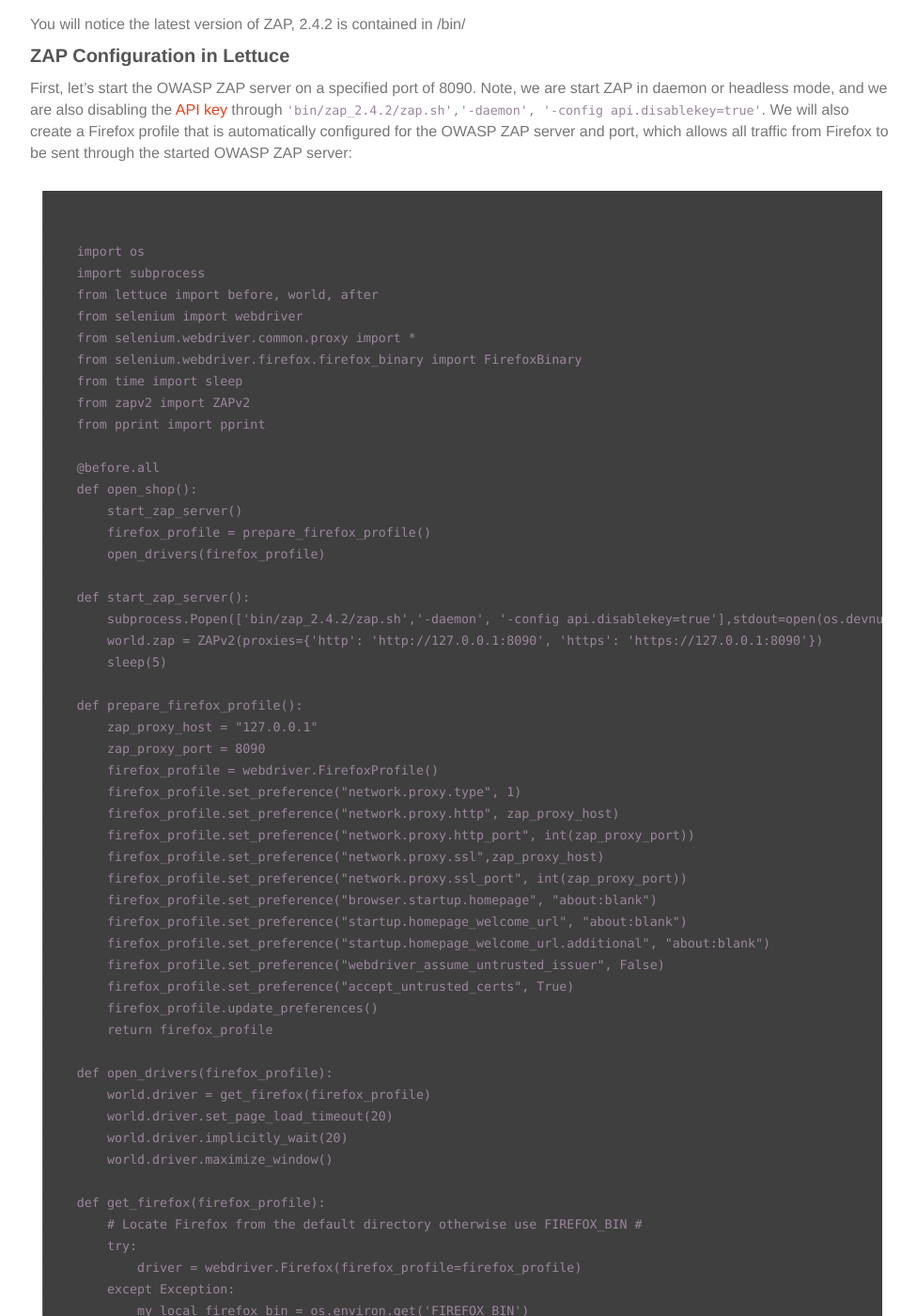
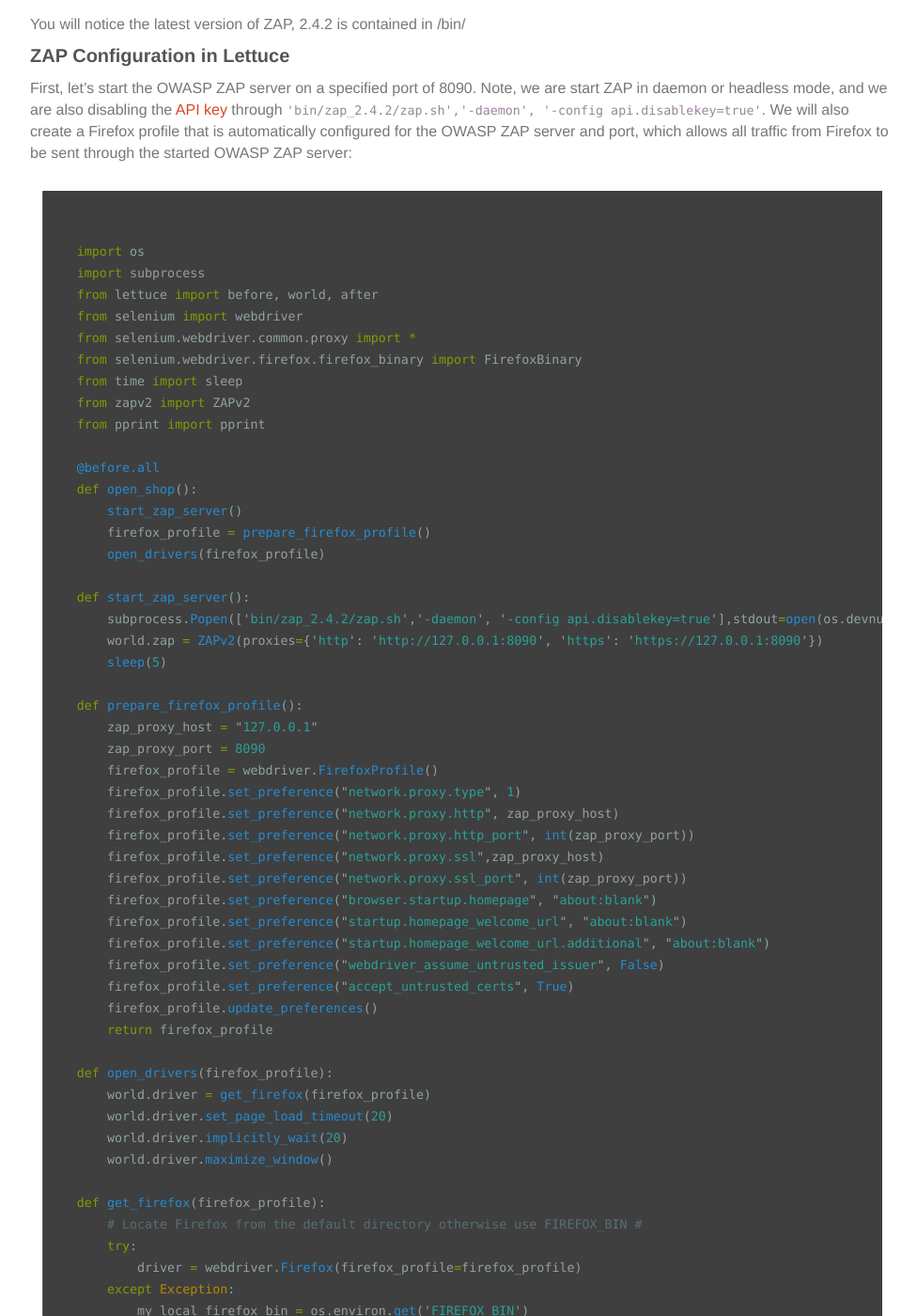
Before and after one commit to the-creative-tester/blog, a Jekyll site: the page built from _posts/2015-11-28-Python-Security-Automation.md, in a window 1280 px wide and 1400 px high, scrolled down 1763 px. Shown: the whole window at 94% size, without its empty margins (148-1124 px from the left). Built offline with Jekyll 4.4.1, drawn with Linux system fonts in a browser that asks for light colours; nearby versions of some CDN libraries; some of the changed text lies outside the part shown.

Commit message:
update syntax highlighting

````diff
--- a/_posts/2015-11-28-Python-Security-Automation.md
+++ b/_posts/2015-11-28-Python-Security-Automation.md
@@ -23,7 +23,7 @@
 Ensure that you have successfully installed Python:
 
 >
-~~~
+~~~ shell
 bash-3.2$ python --version
 Python 2.7.10
 ~~~
@@ -31,7 +31,7 @@
 Ensure that you have successfully installed pip:
 
 >
-~~~
+~~~ shell
 bash-3.2$ pip --version
 pip 6.1.1 from /Library/Frameworks/Python.framework/Versions/2.7/lib/python2.7/site-packages (python 2.7)
 ~~~
@@ -39,7 +39,7 @@
 You can now use the following commands to install the Selenium, OWASP ZAP, Lettuce and Nose packages:
 
 >
-~~~
+~~~ shell
 bash-3.2$ pip install selenium
 bash-3.2$ pip install python-owasp-zap-v2.4
 bash-3.2$ pip install lettuce
@@ -63,7 +63,7 @@
 Clone the repository located [here](https://github.com/the-creative-tester/python-zap-example):
 
 >
-~~~
+~~~ shell
 bash-3.2$ git clone https://github.com/the-creative-tester/python-zap-example.git
 ~~~
 
@@ -74,7 +74,7 @@
 First, let's start the OWASP ZAP server on a specified port of 8090.  Note, we are start ZAP in daemon or headless mode, and we are also disabling the [API key](https://github.com/zaproxy/zaproxy/wiki/FAQapikey) through ```'bin/zap_2.4.2/zap.sh','-daemon', '-config api.disablekey=true'```.  We will also create a Firefox profile that is automatically configured for the OWASP ZAP server and port, which allows all traffic from Firefox to be sent through the started OWASP ZAP server:
 
 >
-~~~
+~~~ python
 import os
 import subprocess
 from lettuce import before, world, after
@@ -136,7 +136,7 @@
 Our test that we are executing against Gruyere is defined in ```features/gruyere.feature```:
 
 >
-~~~
+~~~ gherkin
 Feature: Gruyere
 >
   Scenario: Gruyere
@@ -156,7 +156,7 @@
 The corresponding steps for ```gruyere.feature``` are defined in ```features/steps/gruyere.py```:
 
 >
-~~~
+~~~ python
 from lettuce import step, world
 from nose.tools import assert_equal, assert_true
 from selenium.webdriver.common.by import By
@@ -200,7 +200,7 @@
 After we have finished the execution of the Selenium test, we will then instruct ZAP to run a Spider Scan, an Active Scan and finally produce an XML report:
 
 >
-~~~
+~~~ python
 @after.all
 def close_shop(total):
     print "Total %d of %d scenarios passed!" % (total.scenarios_passed, total.scenarios_ran)
@@ -243,7 +243,7 @@
 You can now run ```lettuce```, and you should see something similar to the following results:
 
 >
-~~~
+~~~ shell
 Total 1 of 1 scenarios passed!
 opening target: http://google-gruyere.appspot.com
 starting spider scan
````
Also changed, not shown: _posts/2016-01-10-JavaScript-REST-API-Testing.md (+8 -8 lines), _posts/2016-02-07-Java-REST-API-Testing.md (+3 -5 lines).
